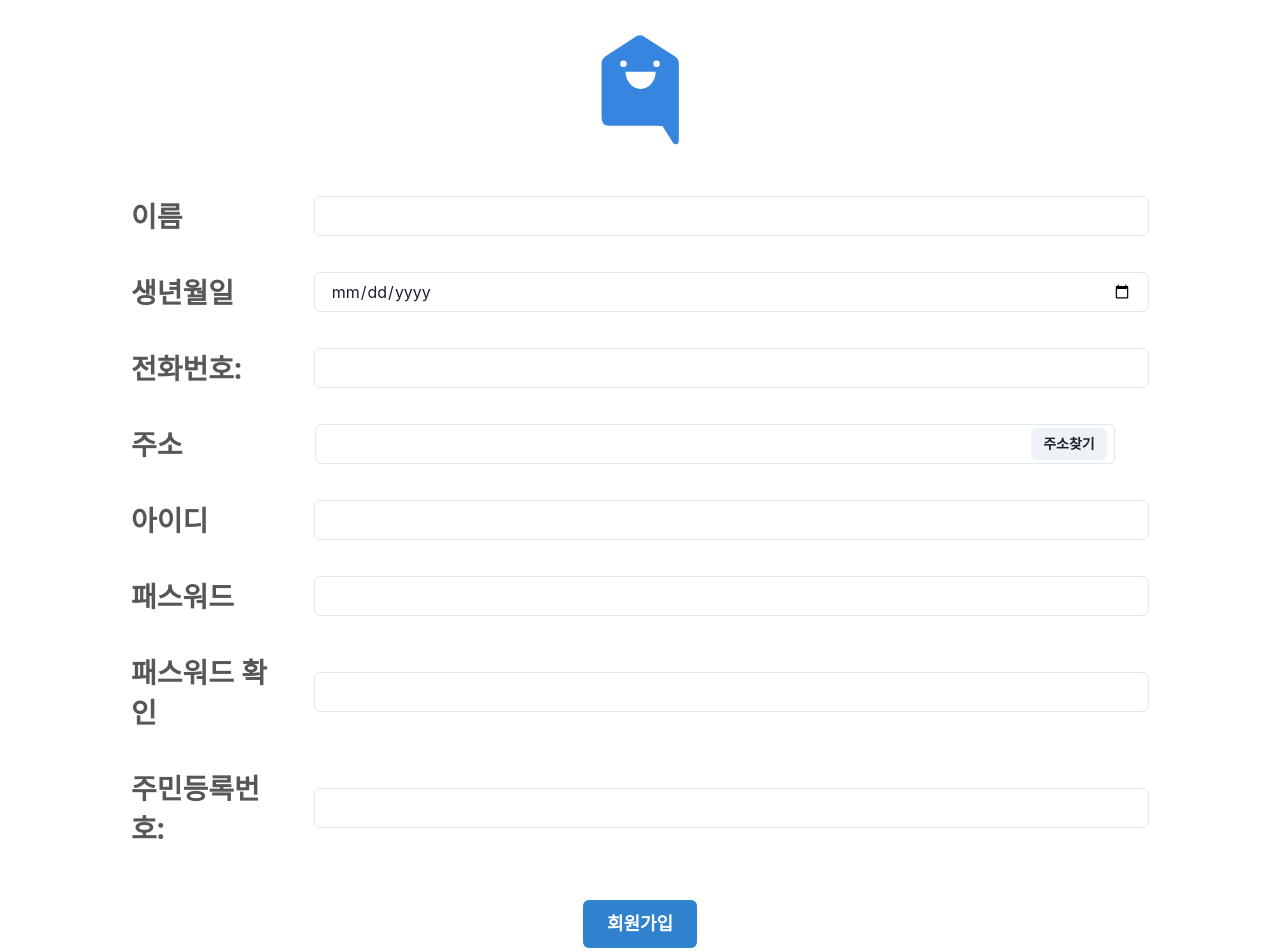
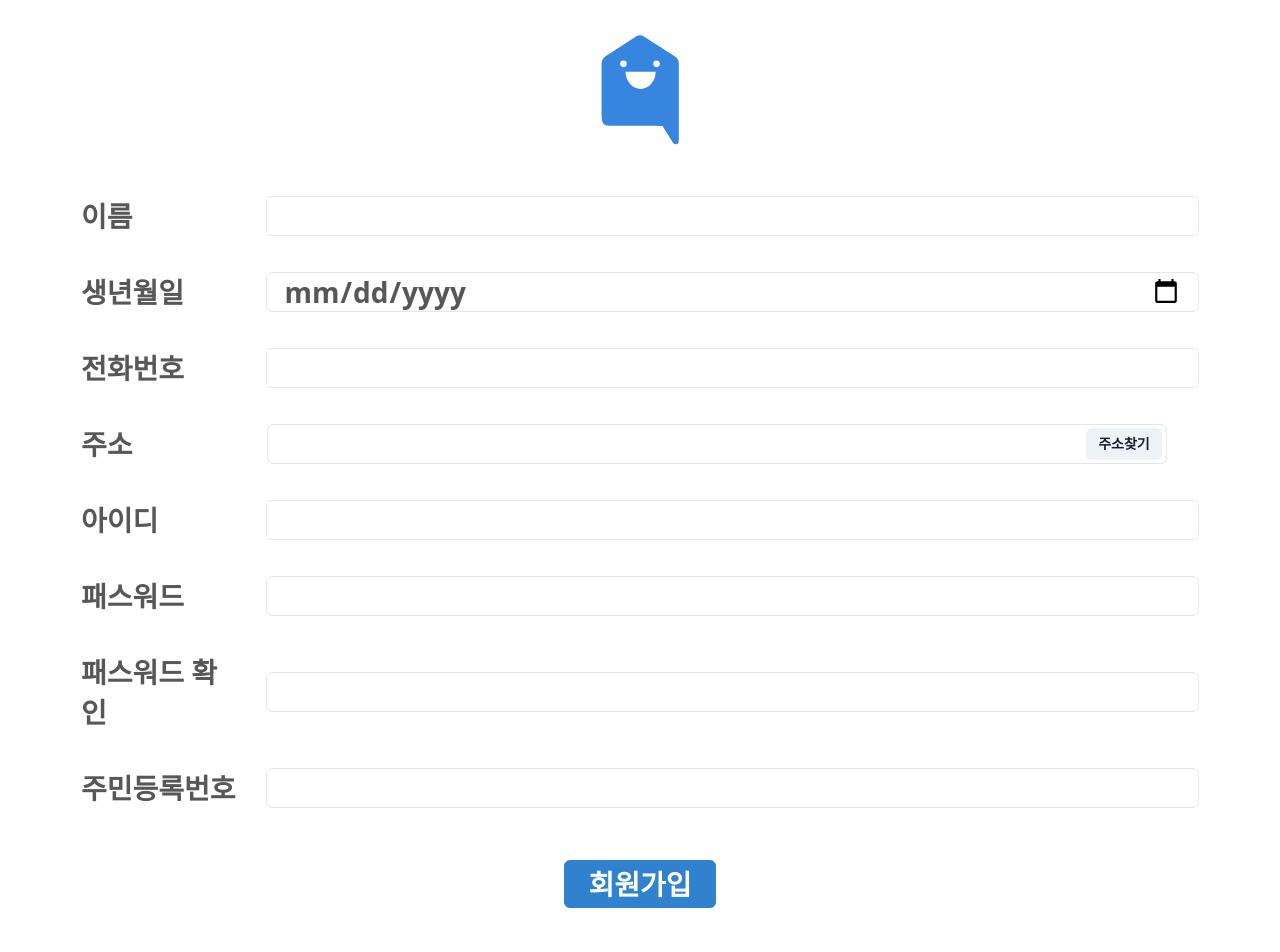
Before and after one commit to woorifisa-projects-2nd/HomeBanker-front, a React app: page /register in a window 1280 px wide. Shown: the top 952 px of the page. After the commit the page ends 924 px from the top, so only its background shows below. Built offline with nearby package versions, Linux system fonts and the light colour scheme; no server answers; the HTML template or start-up script is replaced by a standard one.

Commit message:
회원가입 페이지 일관성 있게 수정

```diff
--- a/src/pages/register/index.jsx
+++ b/src/pages/register/index.jsx
@@ -192,6 +192,7 @@ function SignupPage() {
                   name="birth"
                   value={formData.birth}
                   max={new Date().toISOString().split("T")[0]}
+                  sx={commonCellStyle}
                   onChange={handleChange}
                 />
               </Flex>
@@ -207,12 +208,13 @@ function SignupPage() {
                   w="190px"
                   sx={commonCellStyle}
                 >
-                  전화번호:
+                  전화번호
                 </FormLabel>
                 <Input
                   type="tel"
                   name="phone"
                   value={formData.phone}
+                  sx={commonCellStyle}
                   onChange={handleChange}
                 />
               </Flex>
@@ -234,7 +236,7 @@ function SignupPage() {
                   <Input
                     id="address"
                     value={formData.address}
-                    w="800px"
+                    w="900px"
                     sx={commonCellStyle}
                     onChange={(e) =>
                       handleChange({
@@ -242,7 +244,7 @@ function SignupPage() {
                       })
                     }
                   />
-                  <InputRightElement width="100px" marginRight="30px">
+                  <InputRightElement width="100px" marginRight="25px">
                     <Button size="sm" onClick={onOpen}>
                       주소찾기
                     </Button>
@@ -277,6 +279,7 @@ function SignupPage() {
                   type="text"
                   name="loginId"
                   value={formData.loginId}
+                  sx={commonCellStyle}
                   onChange={handleChange}
                 />
               </Flex>
@@ -298,6 +301,7 @@ function SignupPage() {
                   type="password"
                   name="loginPw"
                   value={formData.loginPw}
+                  sx={commonCellStyle}
                   onChange={handleChange}
                 />
               </Flex>
@@ -319,6 +323,7 @@ function SignupPage() {
                   type="password"
                   name="confirmPassword"
                   value={formData.confirmPassword}
+                  sx={commonCellStyle}
                   onChange={handleChange}
                 />
               </Flex>
@@ -334,16 +339,26 @@ function SignupPage() {
                   w="190px"
                   sx={commonCellStyle}
                 >
-                  주민등록번호:
+                  주민등록번호
                 </FormLabel>
                 <Input
                   type="text"
                   name="identificationNum"
                   value={formData.identificationNum}
+                  sx={commonCellStyle}
                   onChange={handleIdentificationNumChange}
                 />
               </Flex>
-              <Button type="submit" colorScheme="blue" size="lg" mt={4}>
+              <Button
+                type="submit"
+                colorScheme="blue"
+                size="lg"
+                mt={4}
+                style={{
+                  ...commonCellStyle,
+                  color: "white",
+                }}
+              >
                 회원가입
               </Button>
             </VStack>
```
